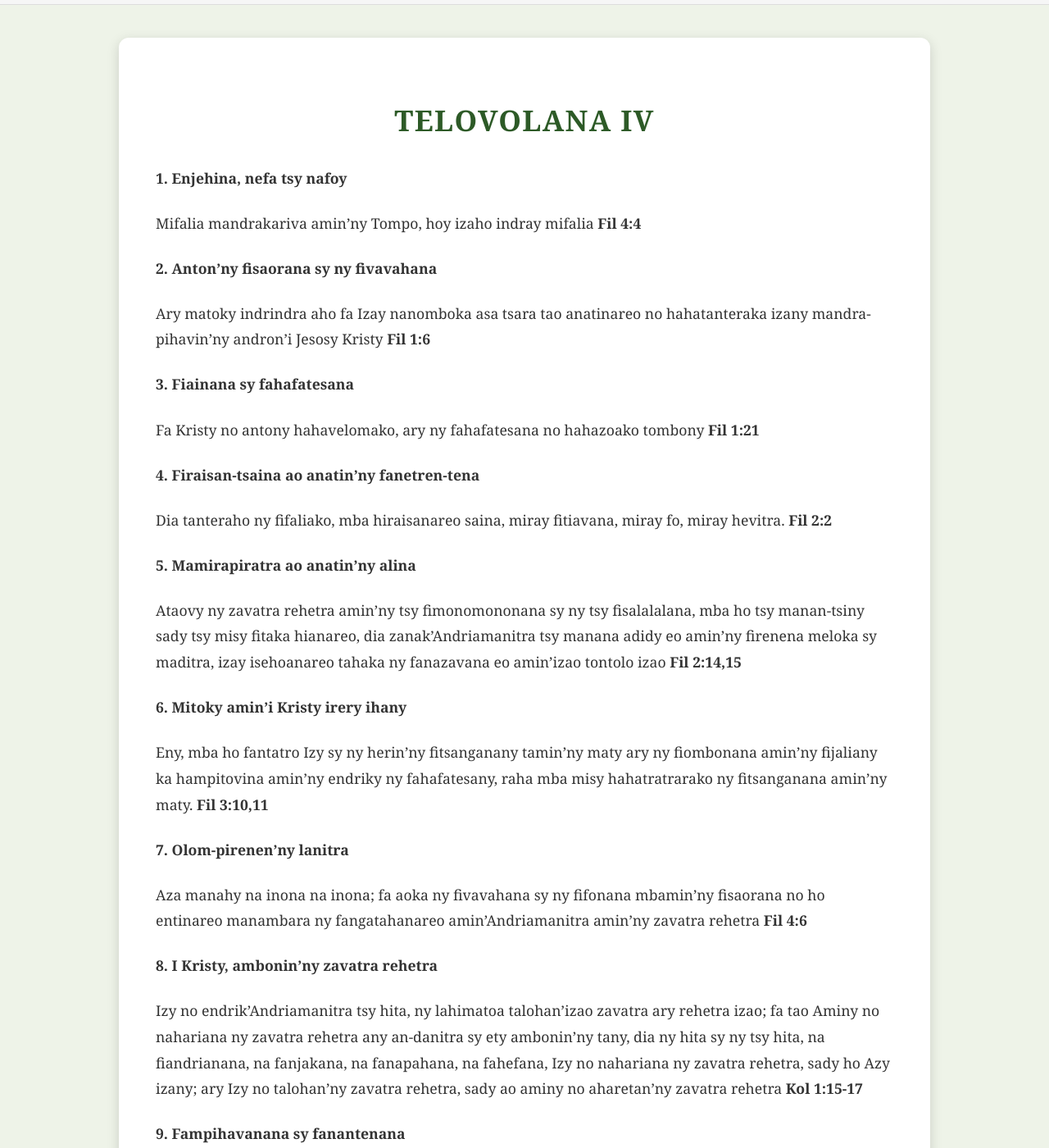
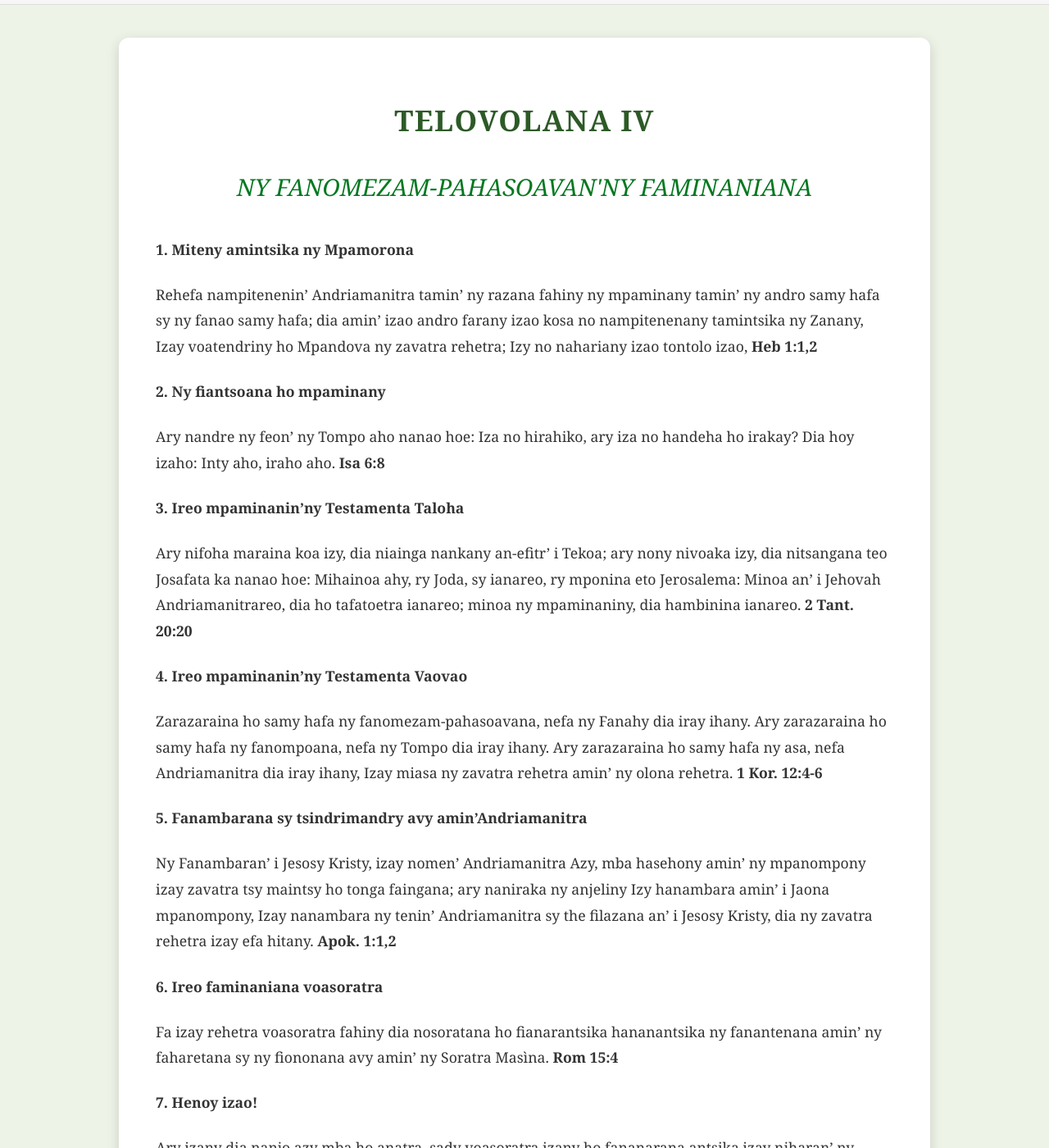
Before and after one commit to nainaw/tsianjery, a Jekyll site: the page built from TelovolanaIV.md, in a window 1280 px wide and 1400 px high, scrolled down 200 px. Shown: the whole window at 82% size. Built offline with Jekyll 4.4.1, drawn with Linux system fonts in a browser that asks for light colours; our own code applies the rules of GitHub Pages for plain Markdown files; some of the changed text lies outside the part shown.

Commit message:
Update TelovolanaIV.md

```diff
--- a/TelovolanaIV.md
+++ b/TelovolanaIV.md
@@ -1,36 +1,36 @@
 ---
 title: TELOVOLANA IV
-subtitle:
+subtitle: NY FANOMEZAM-PAHASOAVAN'NY FAMINANIANA
 
 previous: TelovolanaIII.html
 next:
 ---
-#### 1. Enjehina, nefa tsy nafoy
-Mifalia mandrakariva amin'ny Tompo, hoy izaho indray mifalia **Fil 4:4**
-#### 2. Anton'ny fisaorana sy ny fivavahana
-Ary matoky indrindra aho fa Izay nanomboka asa tsara tao anatinareo no hahatanteraka izany mandra-pihavin'ny andron'i Jesosy Kristy **Fil 1:6**
-#### 3. Fiainana sy fahafatesana
-Fa Kristy no antony hahavelomako, ary ny fahafatesana no hahazoako tombony **Fil 1:21**
-#### 4. Firaisan-tsaina ao anatin'ny fanetren-tena
-Dia tanteraho ny fifaliako, mba hiraisanareo saina, miray fitiavana, miray fo, miray hevitra. **Fil 2:2**
-#### 5. Mamirapiratra ao anatin'ny alina
-Ataovy ny zavatra rehetra amin'ny tsy fimonomononana sy ny tsy fisalalalana, mba ho tsy manan-tsiny sady tsy misy fitaka hianareo, dia zanak'Andriamanitra tsy manana adidy eo amin'ny firenena meloka sy maditra, izay isehoanareo tahaka ny fanazavana eo amin'izao tontolo izao **Fil 2:14,15**
-#### 6. Mitoky amin'i Kristy irery ihany
-Eny, mba ho fantatro Izy sy ny herin'ny fitsanganany tamin'ny maty ary ny fiombonana amin'ny fijaliany ka hampitovina amin'ny endriky ny fahafatesany, raha mba misy hahatratrarako ny fitsanganana amin'ny maty. **Fil 3:10,11**
-#### 7. Olom-pirenen'ny lanitra
-Aza manahy na inona na inona; fa aoka ny fivavahana sy ny fifonana mbamin'ny fisaorana no ho entinareo manambara ny fangatahanareo amin'Andriamanitra amin'ny zavatra rehetra **Fil 4:6**
-#### 8. I Kristy, ambonin'ny zavatra rehetra
-Izy no endrik'Andriamanitra tsy hita, ny lahimatoa talohan'izao zavatra ary rehetra izao; fa tao Aminy no nahariana ny zavatra rehetra any an-danitra sy ety ambonin'ny tany, dia ny hita sy ny tsy hita, na fiandrianana, na fanjakana, na fanapahana, na fahefana, Izy no nahariana ny zavatra rehetra, sady ho Azy izany; ary Izy no talohan'ny zavatra rehetra, sady ao aminy no aharetan'ny zavatra rehetra **Kol 1:15-17**
-#### 9. Fampihavanana sy fanantenana
-Izay tsy nahalala ota dia efa nataony ota hamonjy antsika, mba ho tonga fahamarinan'Andriamanitra ao Aminy kosa isika **2 Kor 5:21**
-#### 10. Tanteraka ao amin'i Kristy
-Koa aza avela hisy hitsara anareo ny amin'ny fihinana, na ny fisotro, na ny andro firavoravoana, na ny voaloham-bolana, na ny Sabata; aloky ny zavatra ho avy ireny, fa ny tenany dia an'i Kristy **Kol 2: 16,17**
-#### 11. Fiainana miaraka amin'i Kristy
-Ary aoka ho ambonin'izany rehetra izany ny fitiavana fa fehin'ny fahatanterahana izany **Kol 3:14**
-#### 12. Miara-monina
-Aoka ny fiteninareo ho amin'ny fahasoavana mandrakariva, ho mamy sira, mba ho fantatrareo izay tokony havalinareo ny olona rehetra **Kol 4:6**
-#### 13. Hatoky tsara amin'izay rehetra mety ho sitrapon'Andriamanitra
-Misaora amin'ny zavatra rehetra; fa izany no sitrapon'Andriamanitra ao amin'i Kristy Jesosy ho anareo. **1 Tes 5:18**
+#### 1. Miteny amintsika ny Mpamorona
+Rehefa nampitenenin’ Andriamanitra tamin’ ny razana fahiny ny mpaminany tamin’ ny andro samy hafa sy ny fanao samy hafa; dia amin’ izao andro farany izao kosa no nampitenenany tamintsika ny Zanany, Izay voatendriny ho Mpandova ny zavatra rehetra; Izy no nahariany izao tontolo izao, **Heb 1:1,2**
+#### 2. Ny fiantsoana ho mpaminany
+Ary nandre ny feon’ ny Tompo aho nanao hoe: Iza no hirahiko, ary iza no handeha ho irakay? Dia hoy izaho: Inty aho, iraho aho. **Isa 6:8**
+#### 3. Ireo mpaminanin'ny Testamenta Taloha
+Ary nifoha maraina koa izy, dia niainga nankany an-efitr’ i Tekoa; ary nony nivoaka izy, dia nitsangana teo Josafata ka nanao hoe: Mihainoa ahy, ry Joda, sy ianareo, ry mponina eto Jerosalema: Minoa an’ i Jehovah Andriamanitrareo, dia ho tafatoetra ianareo; minoa ny mpaminaniny, dia hambinina ianareo. **2 Tant. 20:20**
+#### 4. Ireo mpaminanin'ny Testamenta Vaovao
+Zarazaraina ho samy hafa ny fanomezam-pahasoavana, nefa ny Fanahy dia iray ihany. Ary zarazaraina ho samy hafa ny fanompoana, nefa ny Tompo dia iray ihany. Ary zarazaraina ho samy hafa ny asa, nefa Andriamanitra dia iray ihany, Izay miasa ny zavatra rehetra amin’ ny olona rehetra. **1 Kor. 12:4-6**
+#### 5. Fanambarana sy tsindrimandry avy amin'Andriamanitra
+Ny Fanambaran’ i Jesosy Kristy, izay nomen’ Andriamanitra Azy, mba hasehony amin’ ny mpanompony izay zavatra tsy maintsy ho tonga faingana; ary naniraka ny anjeliny Izy hanambara amin’ i Jaona mpanompony, Izay nanambara ny tenin’ Andriamanitra sy the filazana an’ i Jesosy Kristy, dia ny zavatra rehetra izay efa hitany. **Apok. 1:1,2**
+#### 6. Ireo faminaniana voasoratra
+Fa izay rehetra voasoratra fahiny dia nosoratana ho fianarantsika hananantsika ny fanantenana amin’ ny faharetana sy ny fiononana avy amin’ ny Soratra Masìna. **Rom 15:4**
+#### 7. Henoy izao!
+Ary izany dia nanjo azy mba ho anatra, sady voasoratra izany ho fananarana antsika izay niharan’ ny faran’ izao tontolo izao. **1 Kor. 10:11**
+#### 8. Ny fanazavana ireo faminaniana
+Dia nanomboka hatramin’ i Mosesy sy the mpaminany rehetra Izy, ka nanambara taminy ny hevitry ny teny milaza Azy ao amin’ ny Soratra Masìna rehetra. **Lio. 24:27**
+#### 9. Mizaha toetra ny mpaminany
+Ry malala, aza mino ny fanahy rehetra, fa izahao toetra ny fanahy, na avy amin’ Andriamanitra ireny, na tsia, satria maro ny mpaminany sandoka efa lasa any amin’ izao tontolo izao. **1 Jao. 4:1**
+#### 10. Ny fahefan'ny faminaniana sy the fahamarinany ankehitriny
+Fa velona sy mahery ny tenin’ Andriamanitra ka maranitra noho ny sabatra roa lela, ka manindrona hatramin’ ny fampisarahana ny aina sy ny fanahy ary ny tonona sy ny tsoka, ka mahay mamantatra ny eritreritra sy ny fisainan’ ny fo. **Heb. 4:12**
+#### 11. Manangana mpaminany amin'ny fotoana manan-danja Andriamanitra
+Tsy manao na inona na inona tokoa Jehovah Tompo, raha tsy milaza ny heviny amin’ ny mpaminany mpanompony. **Amo. 3:7**
+#### 12. Ireo faminaniana momba ny andro farany
+Ary rehefa afaka izany, dia handatsaka the Fanahiko amin’ ny nofo rehetra Aho; Dia haminany ny zanakalahinareo sy ny zanakavavinareo, ny lahiantitrareo hanonofy, ary ny zatovonareo hahita fahitana; Ary na dia ny mpanompolahy sy ny mpanompovavy aza dia handatsahako ny Fanahiko amin’ ny misy andro izany. **Joe. 3:1,2**
+#### 13. Ireo fitahiana avy amin'ny teny faminaniana
+Izay soratra rehetra nomen’ ny tsindrimandrin’ Andriamanitra dia mahasoa koa ho fampianarana, ho fandresen-dahatra, ho fanitsiana izay diso, ho fitaizana amin’ ny fahamarinana, mba ho tanteraka ny olon’ Andriamanitra, ho vonona tsara ho amin’ ny asa tsara rehetra. **2 Tim.3:16,17**
 <p style="text-align:center;">
 <a href="#">↑ Miverina any an-tampony</a>
 </p>
```
